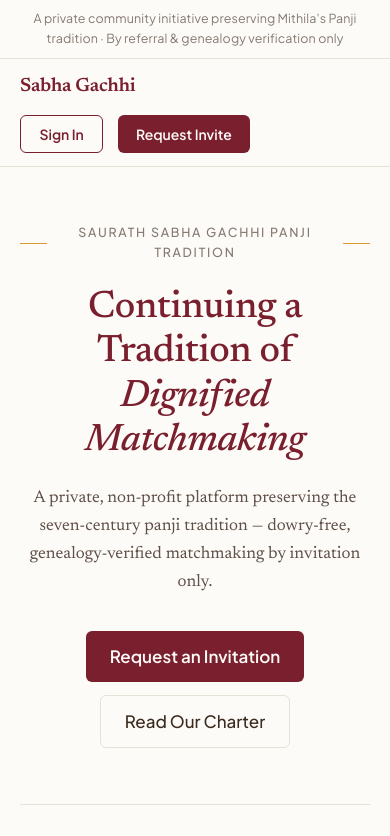
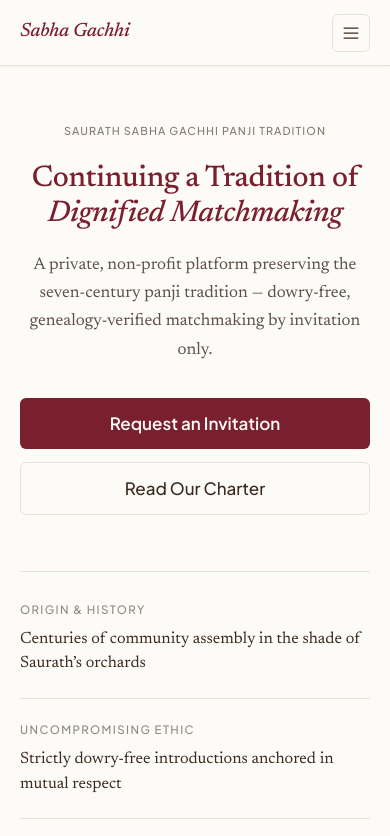
Before and after one commit to gaurab0/Sabbha-Gachhi, a React (Vite) app in the folder frontend/: page / in a window 390 px wide. Shown: the top 836 px of the page. Built offline with nearby package versions, Linux system fonts and the light colour scheme; no server answers.

Commit message:
style: add hamburger for sm & adjust responsiveness in landing-page sections

```diff
--- a/frontend/package.json
+++ b/frontend/package.json
@@ -10,6 +10,7 @@
     "preview": "vite preview"
   },
   "dependencies": {
+    "@phosphor-icons/react": "^2.1.10",
     "@tailwindcss/vite": "^4.3.3",
     "dom": "^0.0.3",
     "react": "^19.3.0",
--- a/frontend/src/components/chrome.tsx
+++ b/frontend/src/components/chrome.tsx
@@ -1,29 +1,34 @@
+import { useState } from "react";
 import type { ReactNode } from "react";
 import { Link, NavLink } from "react-router-dom";
+import { ListIcon, XIcon } from "@phosphor-icons/react";
 
 export function Navbar() {
+  const [menuOpen, setMenuOpen] = useState(false);
+  const closeMenu = () => setMenuOpen(false);
+
   return (
-    <header className="bg-bg border-b border-b-border">
-      <p className="m-0 border-b border-border px-(--space-inline) py-[0.55rem] text-center font-sans text-[0.78rem] tracking-[0.01em] text-text/62">
+    <header className="bg-bg border-b border-b-border shadow-xs">
+      {/* <p className="m-0 border-b border-border px-(--space-inline) py-[0.55rem] text-center font-sans text-[0.78rem] tracking-[0.01em] text-text/62 max-sm:hidden">
         A private community initiative preserving Mithila&apos;s Panji tradition
         &middot; By referral &amp; genealogy verification only
-      </p>
-      <div className="container container--wide flex items-center justify-between gap-6 py-[0.85rem] max-sm:flex-wrap max-sm:gap-3">
+      </p> */}
+      <div className="container container--wide flex items-center justify-between gap-6 py-[0.85rem]">
         <Link
           to="/"
-          className="font-serif whitespace-nowrap text-[1.2rem] font-bold tracking-[-0.01em] text-primary no-underline hover:text-primary-hover">
-          Sabha Gachhi
+          className="font-serif whitespace-nowrap text-[1.2rem] font-medium tracking-[-0.01em] text-primary no-underline hover:text-primary-hover">
+          <em>Sabha Gachhi</em>
         </Link>
         <nav
           aria-label="Primary navigation"
-          className="flex flex-wrap items-center gap-[1.4rem] font-sans max-sm:gap-[0.9rem]">
-          <NavLink to="/about" className="nav-link max-sm:hidden">
+          className="flex flex-wrap items-center gap-[1.4rem] font-sans max-sm:hidden">
+          <NavLink to="/about" className="nav-link">
             About
           </NavLink>
-          <NavLink to="/mela" className="nav-link max-sm:hidden">
+          <NavLink to="/mela" className="nav-link">
             Mela
           </NavLink>
-          <NavLink to="/support" className="nav-link max-sm:hidden">
+          <NavLink to="/support" className="nav-link">
             Support
           </NavLink>
           <Link
@@ -37,7 +42,57 @@ export function Navbar() {
             Request Invite
           </Link>
         </nav>
+        <button
+          type="button"
+          onClick={() => setMenuOpen((v) => !v)}
+          aria-expanded={menuOpen}
+          aria-controls="mobile-menu"
+          aria-label={menuOpen ? "Close menu" : "Open menu"}
+          className="inline-flex cursor-pointer items-center justify-center rounded-md border border-border p-2 text-text sm:hidden">
+          {menuOpen ? <XIcon size={20} /> : <ListIcon size={20} />}
+        </button>
       </div>
+      {menuOpen && (
+        <nav
+          id="mobile-menu"
+          aria-label="Mobile navigation"
+          className="border-t border-border shadow-xs font-sans sm:hidden">
+          <div className="container container--wide flex flex-col gap-1 py-3">
+            <NavLink
+              to="/about"
+              onClick={closeMenu}
+              className="nav-link py-2 text-base">
+              About
+            </NavLink>
+            <NavLink
+              to="/mela"
+              onClick={closeMenu}
+              className="nav-link py-2 text-base">
+              Mela
+            </NavLink>
+            <NavLink
+              to="/support"
+              onClick={closeMenu}
+              className="nav-link py-2 text-base">
+              Support
+            </NavLink>
+            <div className="mt-2 flex flex-col gap-2 pb-1">
+              <Link
+                to="/status"
+                onClick={closeMenu}
+                className="btn-outline min-h-[2.35rem] w-full px-[1.15rem] py-2 text-sm">
+                Sign In
+              </Link>
+              <Link
+                to="/register"
+                onClick={closeMenu}
+                className="btn-primary min-h-[2.35rem] w-full px-[1.15rem] py-2 text-sm">
+                Request Invite
+              </Link>
+            </div>
+          </div>
+        </nav>
+      )}
     </header>
   );
 }
@@ -45,7 +100,7 @@ export function Navbar() {
 export function Footer() {
   return (
     <footer className="border-t border-t-border py-8">
-      <div className="container flex max-w-255 flex-wrap items-center justify-center gap-x-8 gap-y-3 text-center md:justify-between md:text-left">
+      <div className="container flex max-w-255 flex-wrap items-center justify-center gap-x-8 gap-y-3 text-center max-md:flex-col max-md:gap-4 md:justify-between md:text-left">
         <p className="m-0 font-sans text-[0.83rem] text-text/50">
           Sabha Gachhi &middot; Saurath Panji Tradition &middot; Non-Profit
           Community Trust
--- a/frontend/src/components/landing-page/Cta.tsx
+++ b/frontend/src/components/landing-page/Cta.tsx
@@ -12,7 +12,7 @@ export function Cta() {
           panji roots, request an introduction through a verified community
           sponsor.
         </p>
-        <Link to="/register" className="btn-primary font-sans">
+        <Link to="/register" className="btn-primary font-sans max-sm:w-full">
           Request an Invitation
         </Link>
       </div>
--- a/frontend/src/components/landing-page/Hero.tsx
+++ b/frontend/src/components/landing-page/Hero.tsx
@@ -22,7 +22,7 @@ export function Hero() {
     <section className="pt-[clamp(3.5rem,7vw,5.25rem)] pb-[clamp(3rem,6vw,4.5rem)]">
       <div className="container">
         <div className="mx-auto max-w-175 text-center">
-          <p className="m-0 mb-[1.4rem] flex items-center justify-center gap-[0.9rem] font-sans text-[0.78rem] font-medium tracking-[0.14em] text-text/62 uppercase">
+          <p className="m-0 mb-[1.4rem] flex items-center justify-center gap-[0.9rem] font-sans text-[0.78rem] font-medium tracking-[0.14em] text-text/62 uppercase max-sm:gap-2 max-sm:text-[0.68rem] max-sm:tracking-widest max-sm:[&>span]:hidden">
             <span
               aria-hidden="true"
               className="inline-block h-px w-8 bg-secondary"
@@ -33,7 +33,7 @@ export function Hero() {
               className="inline-block h-px w-8 bg-secondary"
             />
           </p>
-          <h1 className="m-0 mb-[1.3rem] text-[clamp(2.4rem,5vw,3.3rem)] leading-[1.16] font-medium tracking-[-0.01em] text-balance">
+          <h1 className="m-0 mb-[1.3rem] text-[clamp(2.4rem,5vw,3.3rem)] leading-[1.16] font-medium tracking-[-0.01em] text-balance max-sm:text-3xl">
             Continuing a Tradition of
             <br />
             <em className="font-medium">Dignified Matchmaking</em>
@@ -43,7 +43,7 @@ export function Hero() {
             tradition — dowry-free, genealogy-verified matchmaking by invitation
             only.
           </p>
-          <div className="mb-14 flex flex-wrap items-center justify-center gap-[0.8rem]">
+          <div className="mb-14 flex flex-wrap items-center justify-center gap-[0.8rem] max-sm:flex-col max-sm:items-stretch">
             <Link to="/register" className="btn-primary font-sans">
               Request an Invitation
             </Link>
--- a/frontend/src/components/landing-page/Privacy.tsx
+++ b/frontend/src/components/landing-page/Privacy.tsx
@@ -9,7 +9,7 @@ export function Privacy() {
   return (
     <section id="privacy" className="border-t border-border">
       <div className="container max-w-255 py-16 md:py-24">
-        <p className="m-0 mb-5 flex items-center gap-3 font-sans text-[0.78rem] font-medium uppercase tracking-[0.14em] text-text/60">
+        <p className="m-0 mb-5 flex items-center gap-3 font-sans text-[0.78rem] font-medium uppercase tracking-[0.14em] text-text/60 max-sm:text-[0.7rem]">
           <span aria-hidden="true" className="inline-block h-px w-8 bg-secondary" />§ 04 —
           Transparency
         </p>
--- a/frontend/src/components/landing-page/Standards.tsx
+++ b/frontend/src/components/landing-page/Standards.tsx
@@ -18,7 +18,7 @@ export function Standards() {
     <section id="about" className="border-t border-border">
       <div className="container grid max-w-255 items-start gap-12 py-16 md:grid-cols-[0.8fr_1.4fr] md:gap-16 md:py-24 lg:gap-20">
         <div>
-          <p className="m-0 mb-5 flex items-center gap-3 font-sans text-[0.78rem] font-medium uppercase tracking-[0.14em] text-text/60">
+          <p className="m-0 mb-5 flex items-center gap-3 font-sans text-[0.78rem] font-medium uppercase tracking-[0.14em] text-text/60 max-sm:text-[0.7rem]">
             <span aria-hidden="true" className="inline-block h-px w-8 bg-secondary" />§ 03 — Core
             Standards
           </p>
--- a/frontend/src/components/landing-page/Tradition.tsx
+++ b/frontend/src/components/landing-page/Tradition.tsx
@@ -23,7 +23,7 @@ export function Tradition() {
       className="pt-[clamp(3rem,6vw,5rem)] pb-[clamp(3.5rem,7vw,5.5rem)]">
       <div className="container grid max-w-6xl items-start gap-[clamp(2.5rem,6vw,5rem)] max-md:grid-cols-1 max-md:gap-10 md:grid-cols-[1.3fr_1fr]">
         <div>
-          <p className="m-0 mb-[1.15rem] flex items-center gap-3 font-sans text-[0.78rem] font-medium tracking-[0.14em] text-text/62 uppercase">
+          <p className="m-0 mb-[1.15rem] flex items-center gap-3 font-sans text-[0.78rem] font-medium tracking-[0.14em] text-text/62 uppercase max-sm:text-[0.7rem]">
             <span
               aria-hidden="true"
               className="inline-block h-px w-8 bg-secondary"
```
Also changed, not shown: frontend/src/components/landing-page/HowItWorks.tsx (+4 -4 lines).
